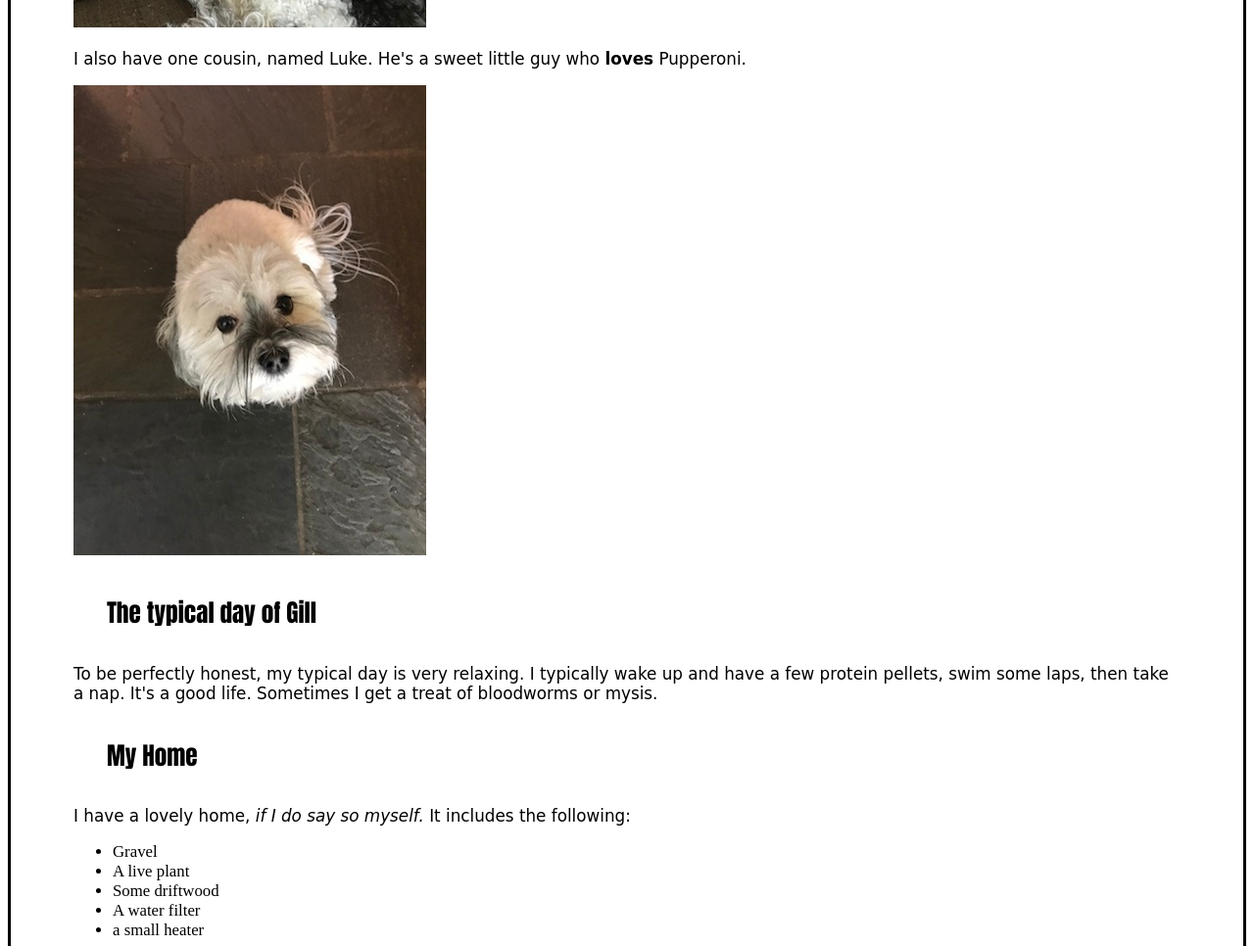
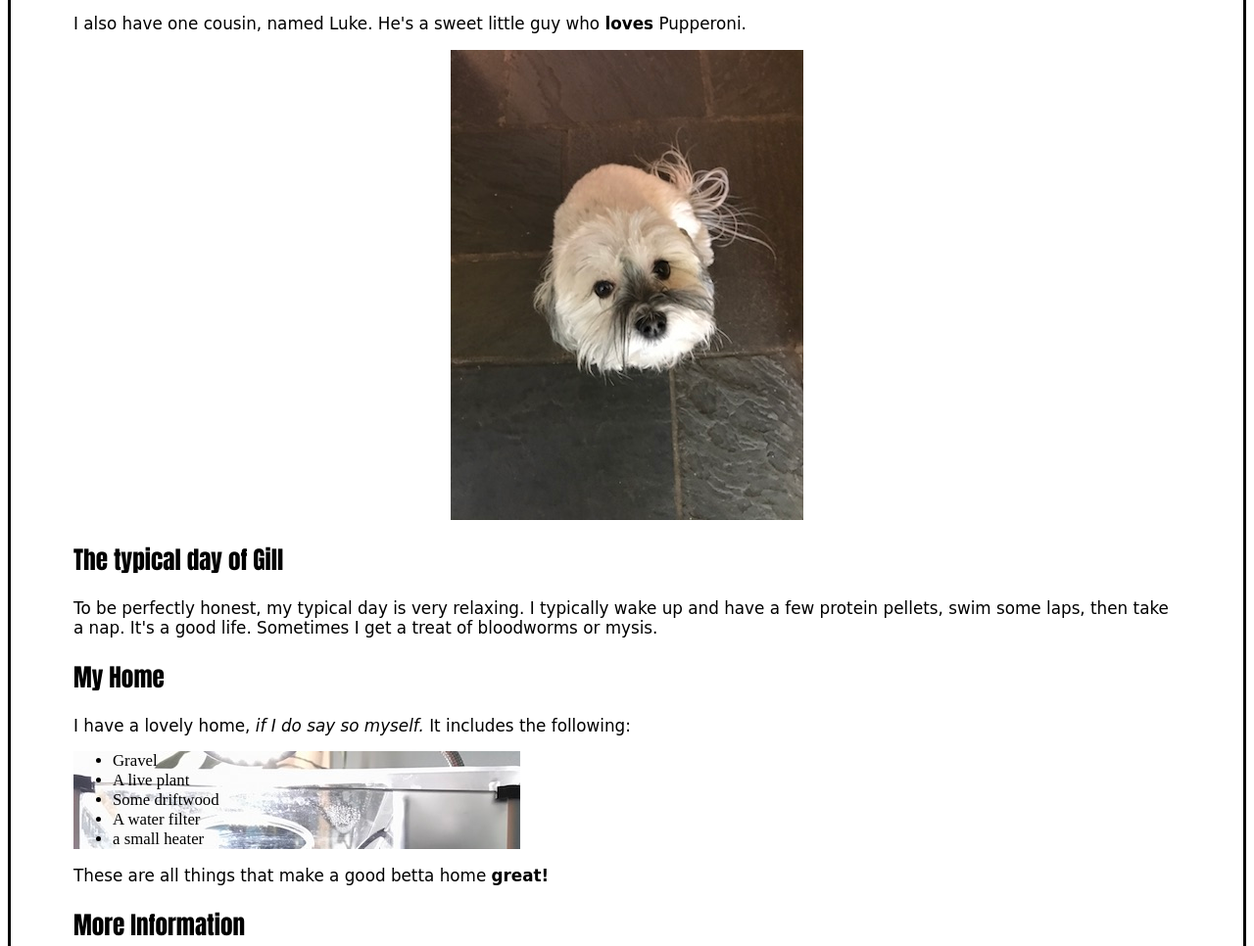
Before and after one commit to JWKyle/jwkyle.github.io, a plain HTML site: page index.html in a window 1280 px wide. Shown: the part 1474-2440 px from the top of the page at 98% size. Drawn offline with Linux system fonts and the light colour scheme.

Commit message:
add and tweak link, photo

```diff
--- a/style.css
+++ b/style.css
@@ -4,8 +4,11 @@ body {
   border: solid;
   border-color: black;
   padding: 5%;
+}
 
-
+img {
+  display: block;
+  margin: 0px auto;
 
 }
 a:link {
@@ -33,11 +36,29 @@ h1 {
 
 h2 {
   font-family: impact, fantasy;
-  margin: 3%;
+
 }
 
 p {
   font-family: cursive;
+}
+
+fieldset  {
+  text-align: center;
+  border: dashed;
+}
+
+.home {
+  display: block;
+  background-image: url(gillshome2.jpg);
+  background-repeat: no-repeat;
+  margin: auto;
+
+
+}
+.small  {
+  height: 450px;
+  width: 600px
 
 }
 
```
